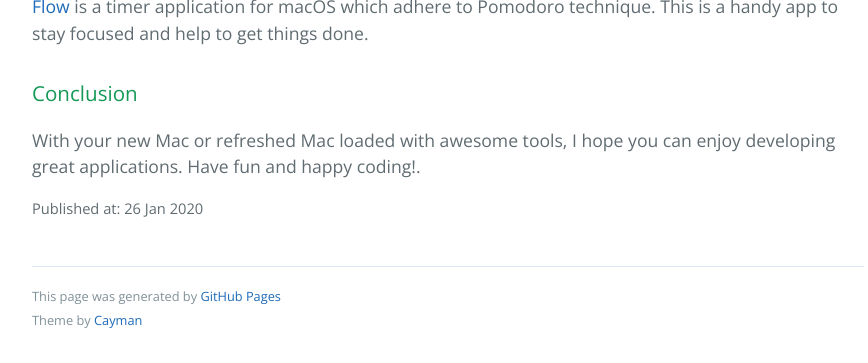
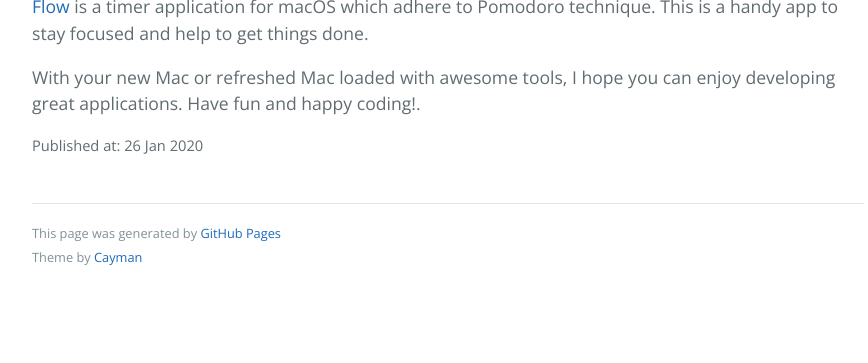
Before and after one commit to lzaaldian/lzaaldian.github.io, a Jekyll site: the page built from _posts/2020-01-26-things-to-do-after-getting-macos.md, in a window 1280 px wide and 900 px high, scrolled down 4866 px, cut to the strip 537-900 px from the top of the window. Shown: the whole strip, without its empty margins (192-1060 px from the left). Built offline with Jekyll 4.4.1, drawn with Linux system fonts in a browser that asks for light colours; after the commit the page ends 5703 px from its top, so only the background shows below that.

Commit message:
chore(post): remove conclusion header

```diff
--- a/_posts/2020-01-26-things-to-do-after-getting-macos.md
+++ b/_posts/2020-01-26-things-to-do-after-getting-macos.md
@@ -98,6 +98,4 @@ I use Google Chrome to debug Cordova application installed on Android device. An
 
 [Flow](https://yugen.design/flow/) is a timer application for macOS which adhere to Pomodoro technique. This is a handy app to stay focused and help to get things done.
 
-### Conclusion
-
 With your new Mac or refreshed Mac loaded with awesome tools, I hope you can enjoy developing great applications. Have fun and happy coding!.
```
